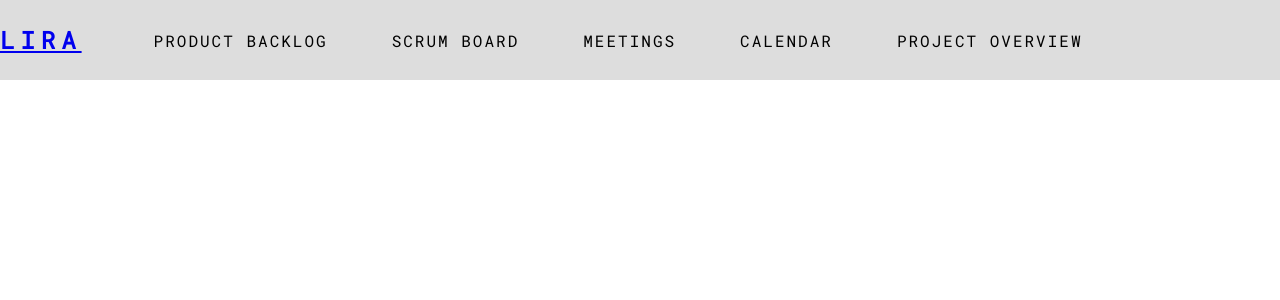
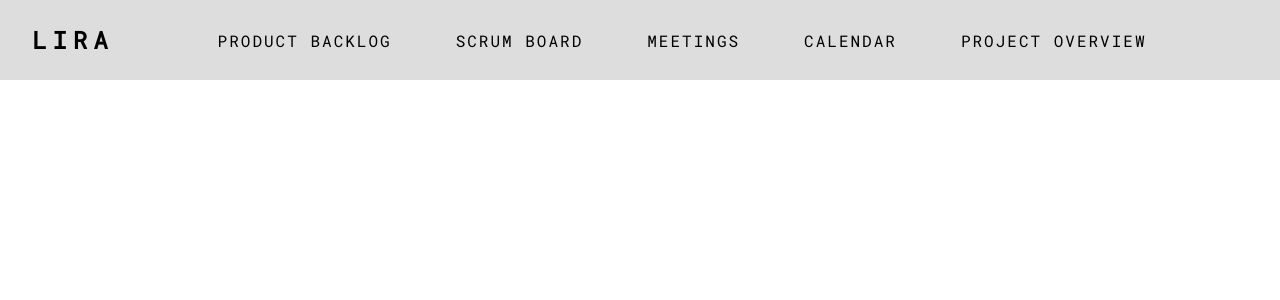
Before and after one commit to nefarious-onion/Scrum-Team-Management-App, a React (Create React App) app in the folder frontend/: page / in a window 1280 px wide. Shown: the top 300 px of the page. Built offline with nearby package versions, Linux system fonts and the light colour scheme.

Commit message:
nav-link to logo

```diff
--- a/frontend/src/components/NavBar/NavBar.js
+++ b/frontend/src/components/NavBar/NavBar.js
@@ -3,7 +3,7 @@ import { Link } from 'react-router-dom'
 const NavBar = () => {
     return (
         <nav>
-            <Link to='/'><h1 className="logo">LIRA</h1></Link>
+            <Link className="nav-link" to='/'><h1 className="logo">LIRA</h1></Link>
             <ul>
                 <li className='nav-item'>
                     <Link className="nav-link" to='/backlog'>Product Backlog</Link>
```
